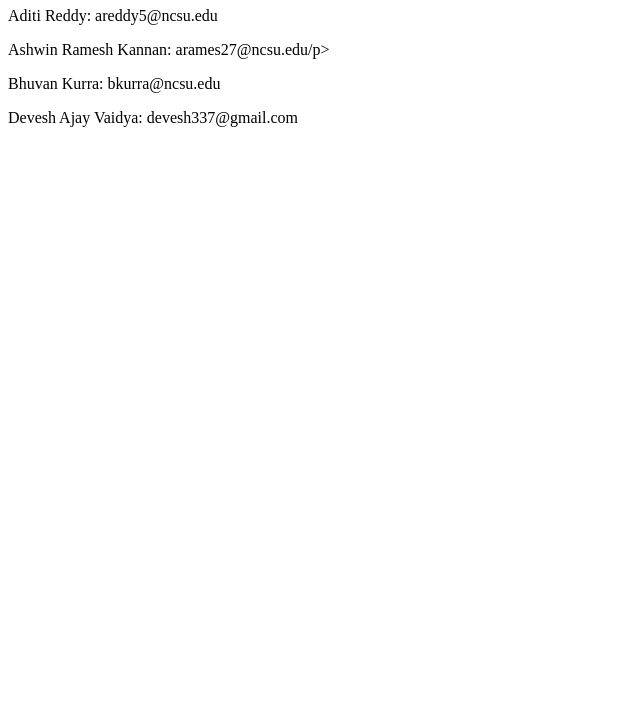
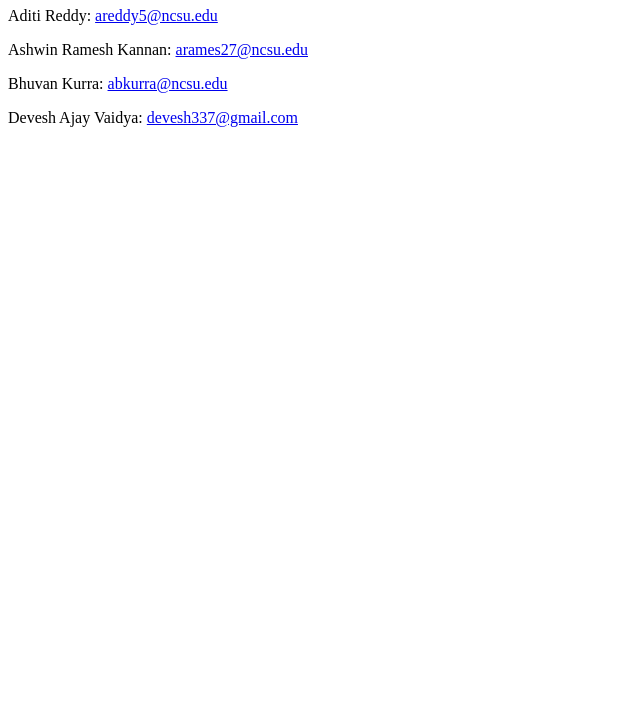
Before and after one commit to Bhuvankurra/HW5, a plain HTML site: page index.html in a window 1280 px wide. Shown: the part 73-800 px from the top of the page, without its empty margins (0-640 px from the left). Drawn offline with Linux system fonts and the light colour scheme.

Commit message:
updated links in html

```diff
--- a/index.html
+++ b/index.html
@@ -5,10 +5,10 @@
 </head>
 <body>
     <h1>Team 97</h1>
-    <p>Aditi Reddy: areddy5@ncsu.edu</p>
-    <p>Ashwin Ramesh Kannan: arames27@ncsu.edu/p>
-    <p>Bhuvan Kurra: bkurra@ncsu.edu</p>
-    <p>Devesh Ajay Vaidya: devesh337@gmail.com</p>
+    <p>Aditi Reddy: <a href="mailto:areddy5@ncsu.edu">areddy5@ncsu.edu</a></p>
+    <p>Ashwin Ramesh Kannan: <a href="mailto:arames27@ncsu.edu">arames27@ncsu.edu</a></p>
+    <p>Bhuvan Kurra: <a href="mailto:bkurra@ncsu.edu">abkurra@ncsu.edu</a></p>
+    <p>Devesh Ajay Vaidya: <a href="mailto:devesh337@gmail.com">devesh337@gmail.com</a></p>
     <!-- Add more members as needed -->
 </body>
 </html>
```
